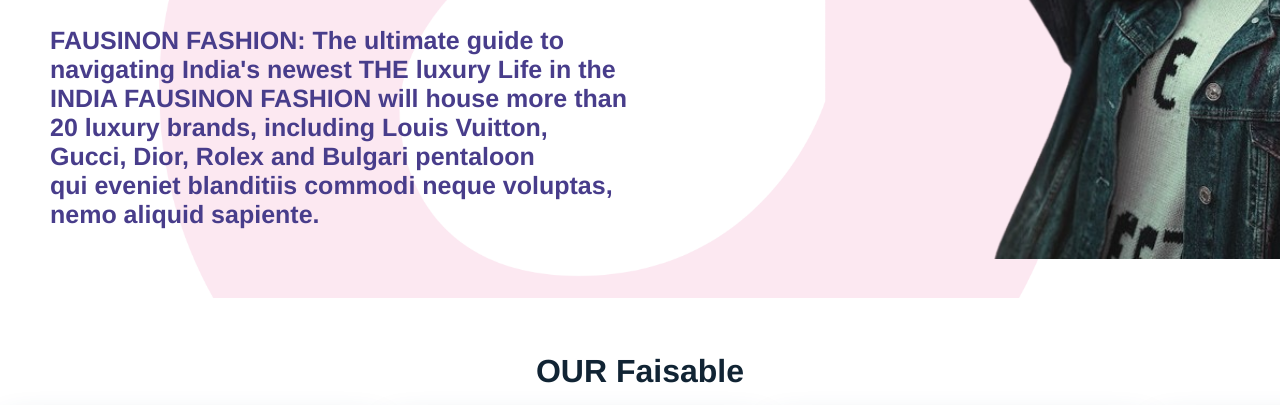
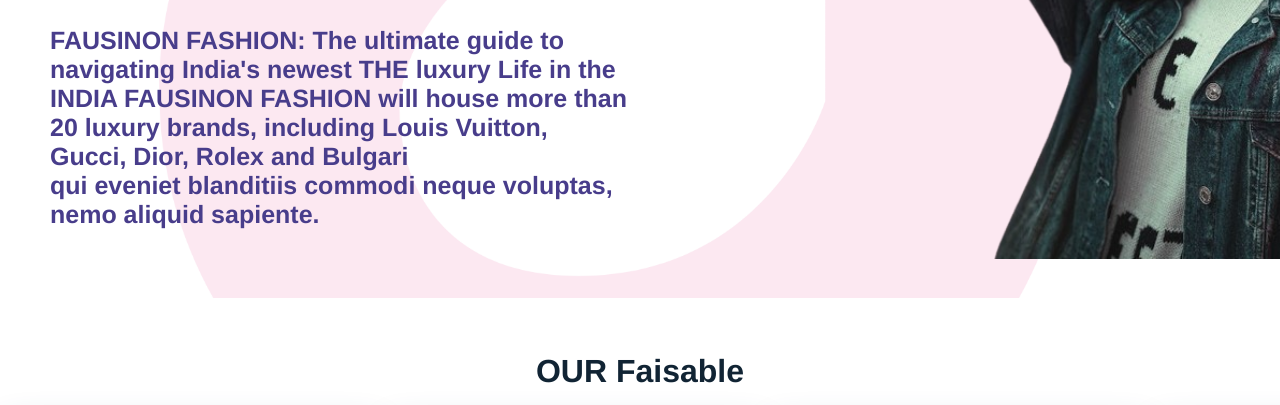
Before and after one commit to rajen6851/Faushion, a plain HTML site: page index.html in a window 1280 px wide. Shown: the part 461-866 px from the top of the page. Drawn offline with Linux system fonts and the light colour scheme.

Commit message:
Update index.html

```diff
--- a/index.html
+++ b/index.html
@@ -32,7 +32,7 @@
     <pre>
     </pre>
     <p style="color: darkslateblue;"> FAUSINON FASHION: The ultimate guide to navigating India's newest THE luxury Life  in the INDIA
-      FAUSINON FASHION will house more than 20 luxury brands, including Louis Vuitton, Gucci, Dior, Rolex and Bulgari pentaloon<br> qui eveniet blanditiis commodi neque voluptas, nemo aliquid sapiente.</p>
+      FAUSINON FASHION will house more than 20 luxury brands, including Louis Vuitton, Gucci, Dior, Rolex and Bulgari <br> qui eveniet blanditiis commodi neque voluptas, nemo aliquid sapiente.</p>
     <pre>
 
 
```
